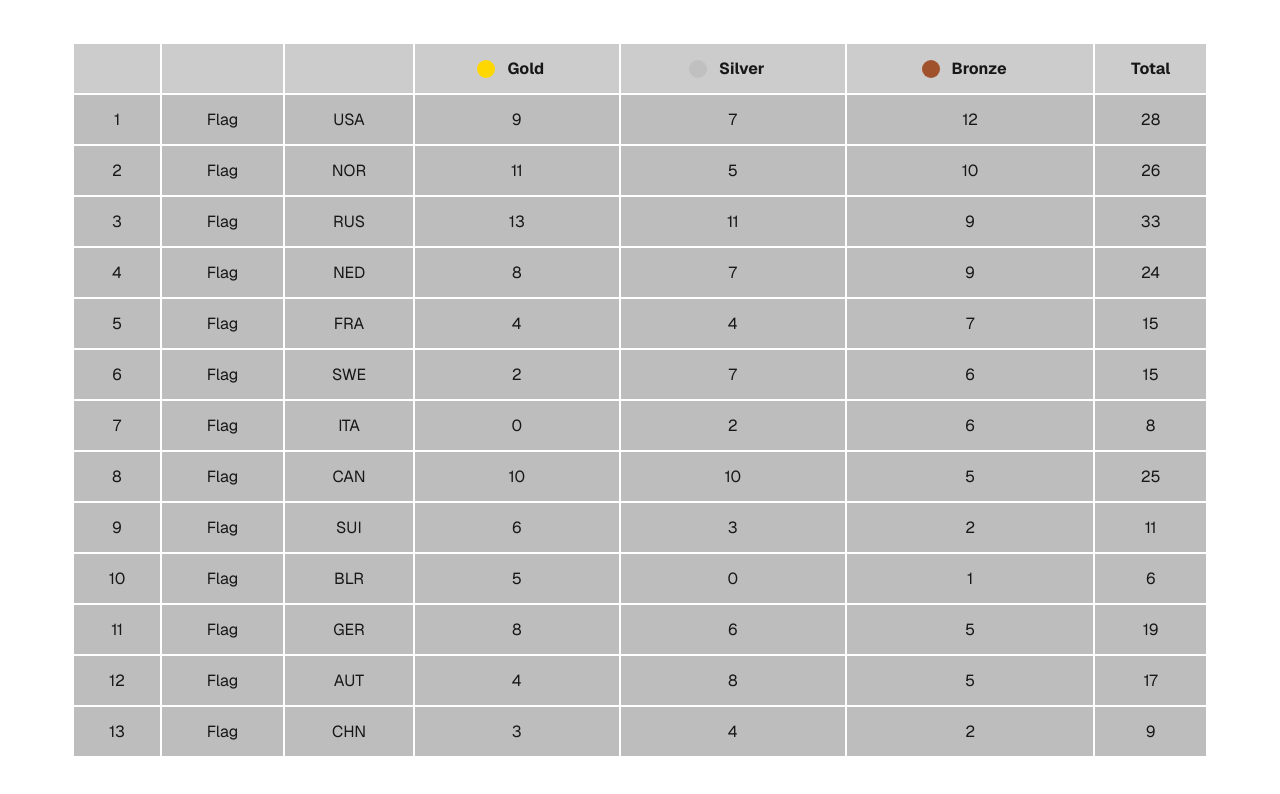
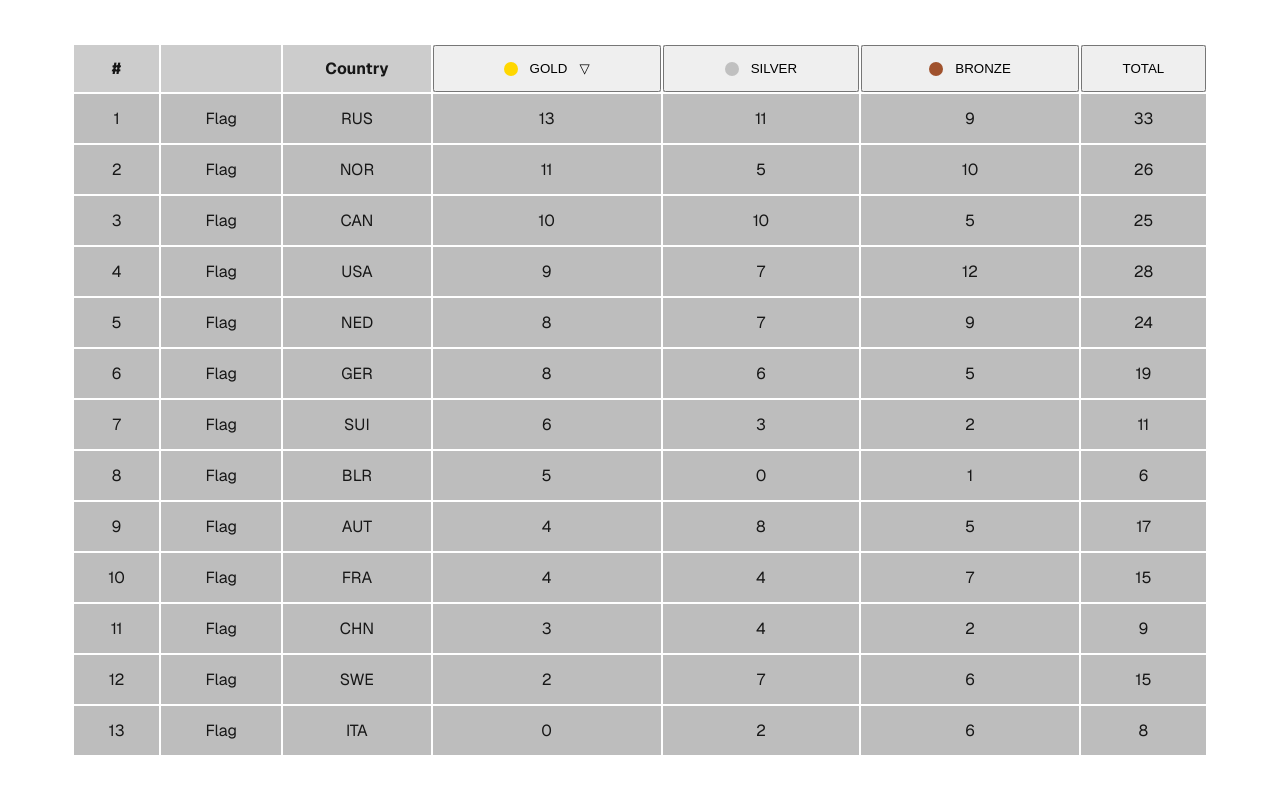
Before and after one commit to avikola/thomson-reuters, a Next.js app: page / in a window 1280 px wide. Shown: the top 794 px of the page. Built offline with nearby package versions, Linux system fonts and the light colour scheme.

Commit message:
Feature: Sorting Functionality + Comments

```diff
--- a/src/app/layout.tsx
+++ b/src/app/layout.tsx
@@ -21,7 +21,7 @@ export default function RootLayout({
 }>) {
 	return (
 		<html lang="en">
-			<body className={`${geistSans.variable} `}>{children}</body>
+			<body className={geistSans.variable}>{children}</body>
 		</html>
 	);
 }
--- a/src/app/page.tsx
+++ b/src/app/page.tsx
@@ -1,10 +1,13 @@
 "use client";
 
-import { useEffect, useState } from "react";
+import { useEffect, useMemo, useState } from "react";
+import { useSearchParams, useRouter } from "next/navigation";
 
-import { Country } from "@/types/medal_types";
+import { Country, SortType } from "@/types/medal_types";
 
 import { getCountryMedalData } from "@/services/medalsService";
+
+import { sortCountries } from "@/utils/sortCountries";
 
 import "./page.css";
 
@@ -13,6 +16,9 @@ import MedalsTable from "@/components/MedalsTable";
 /**
  * Medal Count Mini App
  *
+ * - Sortable headers
+ * - URL based sorting
+ * - Handles loading + error state
  */
 export default function Home() {
 	// Countries State
@@ -24,13 +30,23 @@ export default function Home() {
 	// Error State
 	const [error, setError] = useState<string | null>(null);
 
+	// URL sort handling
+	const searchParams = useSearchParams();
+	const router = useRouter();
+	const sort = (searchParams.get("sort") as SortType) || "gold";
+
 	// Get medal data from (simulated) API, after the first render
 	useEffect(() => {
 		const getCountryMedals = async () => {
 			try {
 				const { data } = await getCountryMedalData();
 
-				setCountries(data);
+				const reformattedData: Country[] = data.map((country) => ({
+					...country,
+					total: country.gold + country.silver + country.bronze,
+				}));
+
+				setCountries(reformattedData);
 			} catch (e) {
 				if (e instanceof Error) setError(e.message);
 				else setError("An error occurred");
@@ -41,6 +57,16 @@ export default function Home() {
 
 		getCountryMedals();
 	}, []);
+
+	// Update URL query param to new sort
+	const onSort = (newSort: SortType) => {
+		const params = new URLSearchParams(searchParams);
+
+		params.set("sort", newSort);
+		router.push(`/?${params.toString()}`);
+	};
+
+	const sortedCountries = useMemo(() => sortCountries(countries, sort), [countries, sort]);
 
 	// Handle loading display
 	if (loading)
@@ -63,7 +89,7 @@ export default function Home() {
 	return (
 		<div className="container">
 			<main className="fill">
-				<MedalsTable countries={countries} />
+				<MedalsTable countries={sortedCountries} sort={sort} onSort={onSort} />
 			</main>
 		</div>
 	);
--- a/src/components/MedalsTable.tsx
+++ b/src/components/MedalsTable.tsx
@@ -1,38 +1,36 @@
-import { Country } from "@/types/medal_types";
+import { Country, SortType } from "@/types/medal_types";
 
 import "./medals_table.css";
 
-type Props = { countries: Country[] };
+type Props = { countries: Country[]; sort: SortType; onSort: (newSort: SortType) => void };
 
-function MedalsTable({ countries }: Props) {
+/**
+ * Sortable Table of Medals
+ */
+function MedalsTable({ countries, sort, onSort }: Props) {
+	const buttonMap: SortType[] = ["gold", "silver", "bronze", "total"];
+
 	return (
-		<table className="medals-table fill">
+		<table className="fill">
 			<thead>
 				<tr className="header-row">
+					<th>#</th>
 					<th></th>
-					<th></th>
-					<th></th>
-					<th className="gold">
-						<div>
-							<div />
-							Gold
-						</div>
-					</th>
-					<th className="silver">
-						<div>
-							<div />
-							Silver
-						</div>
-					</th>
-					<th className="bronze">
-						<div>
-							<div />
-							Bronze
-						</div>
-					</th>
-					<th>Total</th>
+					<th>Country</th>
+					{buttonMap.map((buttonType, index) => (
+						<th className={buttonType} key={buttonType}>
+							<SortButton
+								onClick={() => onSort(buttonType)}
+								showSorter={sort === buttonType}
+							>
+								{index < 3 && <div />}
+								{buttonType.toUpperCase()}
+							</SortButton>
+						</th>
+					))}
 				</tr>
 			</thead>
+
 			<tbody>
 				{countries.map((country, index) => (
 					<tr key={country.code} className="body-row">
@@ -42,7 +40,7 @@ function MedalsTable({ countries }: Props) {
 						<td>{country.gold}</td>
 						<td>{country.silver}</td>
 						<td>{country.bronze}</td>
-						<td>{country.gold + country.silver + country.bronze}</td>
+						<td>{country.total}</td>
 					</tr>
 				))}
 			</tbody>
@@ -51,3 +49,20 @@ function MedalsTable({ countries }: Props) {
 }
 
 export default MedalsTable;
+
+const SortButton = ({
+	onClick,
+	showSorter,
+	children,
+}: {
+	onClick: () => void;
+	showSorter: boolean;
+	children: React.ReactNode;
+}) => {
+	return (
+		<button className="sort-button" type="button" onClick={onClick}>
+			{children}
+			{showSorter && <span aria-hidden="true">▽</span>}
+		</button>
+	);
+};
--- a/src/components/medals_table.css
+++ b/src/components/medals_table.css
@@ -1,10 +1,6 @@
-.medals-table {
-}
-
 .header-row {
 	th {
 		background-color: #66666655;
-		padding: 14px 4px;
 	}
 }
 
@@ -17,33 +13,35 @@
 	}
 }
 
-.gold div,
-.silver div,
-.bronze div {
+.sort-button,
+.sort-button,
+.sort-button {
 	display: flex;
 	align-items: center;
 	justify-content: center;
 	column-gap: 12px;
 
-	padding-right: 12px;
+	padding: 14px 4px;
+	width: 100%;
+	cursor: pointer;
 }
 
-.gold div div,
-.silver div div,
-.bronze div div {
+.sort-button div,
+.sort-button div,
+.sort-button div {
 	aspect-ratio: 1 / 1;
-	height: 18px;
+	height: 14px;
 	border-radius: 100px;
 }
 
-.gold div div {
+.gold div {
 	background-color: gold;
 }
 
-.silver div div {
+.silver div {
 	background-color: silver;
 }
 
-.bronze div div {
+.bronze div {
 	background-color: sienna;
 }
--- a/src/services/medalsService.ts
+++ b/src/services/medalsService.ts
@@ -1,8 +1,9 @@
 import { CountryMedalsResponse } from "@/types/medal_types";
 
 /**
+ * Fetch Medal Data from "API"
  *
- * @returns Promise with countries' medal data response
+ * @returns Promise with countries' medal data
  * @throws {Error} "API Error" when API fails
  */
 export const getCountryMedalData = async (): Promise<CountryMedalsResponse> => {
--- /dev/null
+++ b/src/utils/sortCountries.ts
@@ -0,0 +1,43 @@
+import { Country, SortType } from "@/types/medal_types";
+
+/**
+ * Sorts by Medal Count
+ *
+ * Rules:
+ * Sorting by count unless:
+ * - Gold ties --> sort by silver
+ * - Silver / Bronze / Total ties --> sort by gold
+ *
+ * @param countries - Array of countries
+ * @param sortBy - gold / silver / bronze / total
+ * @returns
+ */
+export const sortCountries = (countries: Country[], sortBy: SortType): Country[] => {
+	const sortedCountries = countries.sort((a, b) => {
+		let sortDifference = b[sortBy] - a[sortBy];
+
+		if (sortDifference !== 0) return sortDifference;
+
+		// If primary sort is tied:
+		switch (sortBy) {
+			case "gold":
+				sortDifference = b.silver - a.silver;
+				break;
+			case "silver":
+				sortDifference = b.gold - a.gold;
+				break;
+			case "bronze":
+				sortDifference = b.gold - a.gold;
+				break;
+			case "total":
+				sortDifference = b.gold - a.gold;
+				break;
+			default:
+				sortDifference = 0;
+		}
+
+		return sortDifference;
+	});
+
+	return sortedCountries;
+};
```
Also changed, not shown: src/types/medal_types.ts (+9 -1 lines).
